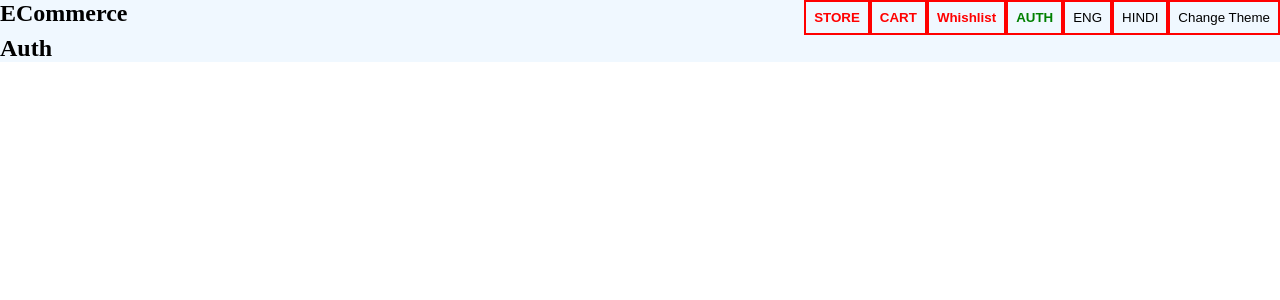
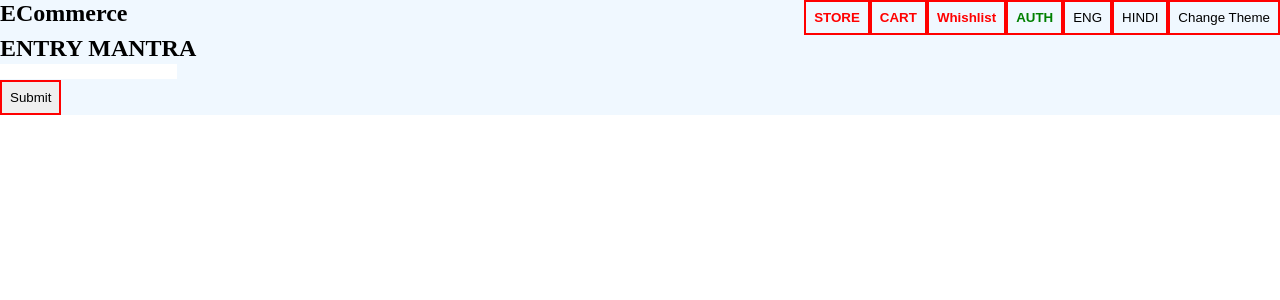
Before and after one commit to Tejs1/react-practise, a React (Create React App) app: page /auth in a window 1280 px wide. Shown: the top 300 px of the page. Built offline with nearby package versions, Linux system fonts and the light colour scheme.

Commit message:
routing programmatically

```diff
--- a/src/App.js
+++ b/src/App.js
@@ -6,6 +6,7 @@ import { Auth } from "./Components/Auth";
 import { ProductListing } from "./Components/ProductListing";
 import { Product } from "./Components/Product";
 import { useTheme } from "./Context/theme-context";
+import User from "./Components/User";
 function App() {
   const { theme } = useTheme();
   return (
@@ -18,6 +19,7 @@ function App() {
             <Route path="cart" element={<Cart />} />
             <Route path="whishlist" element={<Wishlist />} />
             <Route path="auth" element={<Auth />} />
+            <Route path="user" element={<User />} />
             <Route path="product/:id" element={<Product />} />
             <Route
               path="*"
@@ -35,3 +37,7 @@ function App() {
 }
 
 export { App };
+//create login use page
+//add login page user pager to nav routes
+//create input and click handler in loginb page
+//if pass? nav : set err(true)
--- a/src/Components/Auth.jsx
+++ b/src/Components/Auth.jsx
@@ -1,9 +1,31 @@
-import React from "react";
+import React, { useState } from "react";
+import { useNavigate } from "react-router-dom";
 
 export function Auth() {
+  const [pass, setPass] = useState("");
+  const [error, setError] = useState(false);
+  const navigate = useNavigate();
+  const loginHandler = () => {
+    if (pass === "1212") {
+      navigate("/user");
+    } else {
+      setPass("");
+      setError(true);
+    }
+  };
+
   return (
     <section>
-      <h1>Auth</h1>
+      <h1>ENTRY MANTRA</h1>
+      <input type="password" onChange={inputHandler} value={pass} />
+      <p>{pass}</p>
+      <button onClick={loginHandler}>Submit</button>
+      {error && <p>wrong pass</p>}
     </section>
   );
+
+  function inputHandler(e) {
+    setPass(e.target.value);
+    setError(false);
+  }
 }
--- /dev/null
+++ b/src/Components/User.jsx
@@ -0,0 +1,3 @@
+export default function User() {
+  return <h1>I am User</h1>;
+}
```
